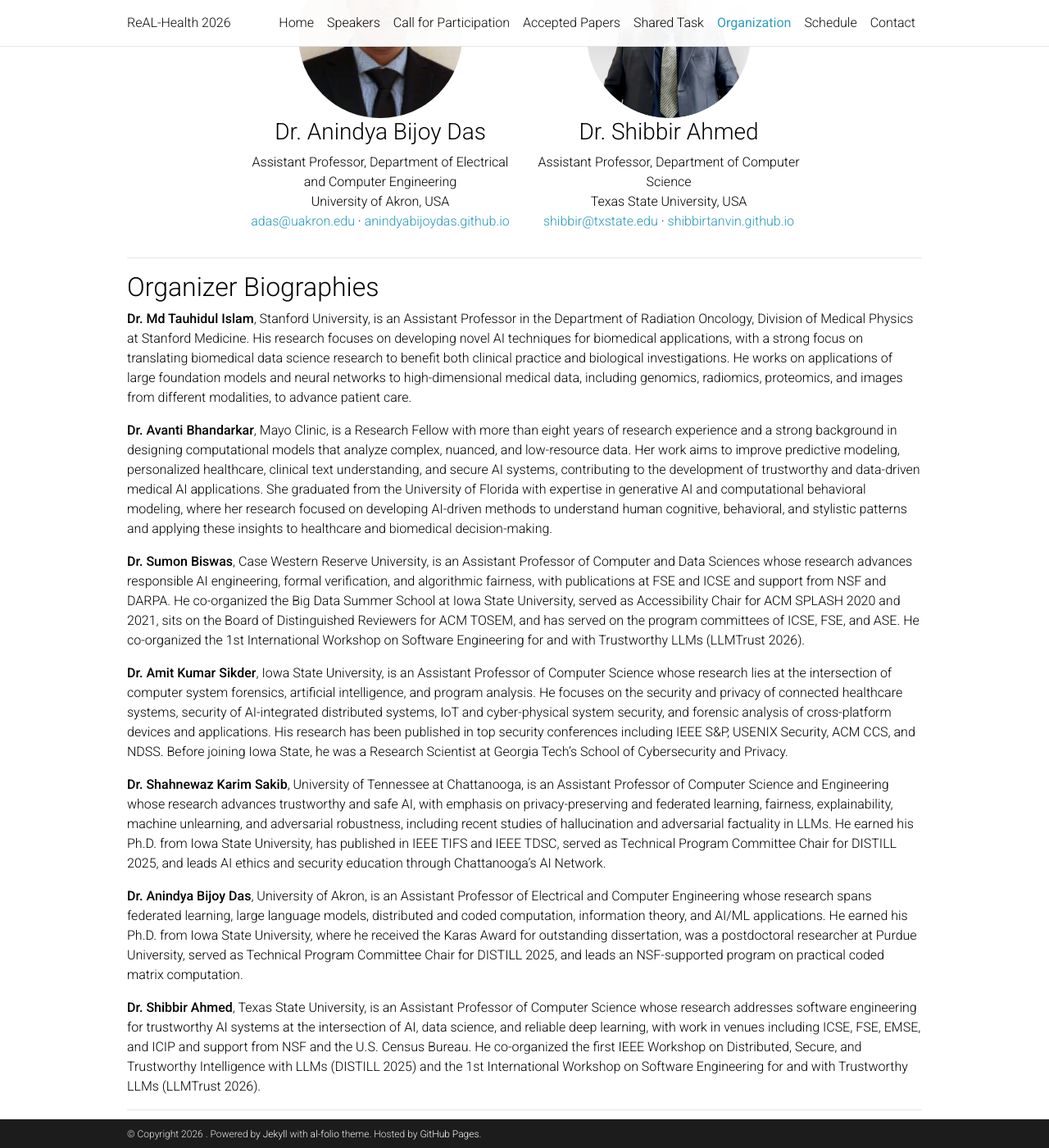
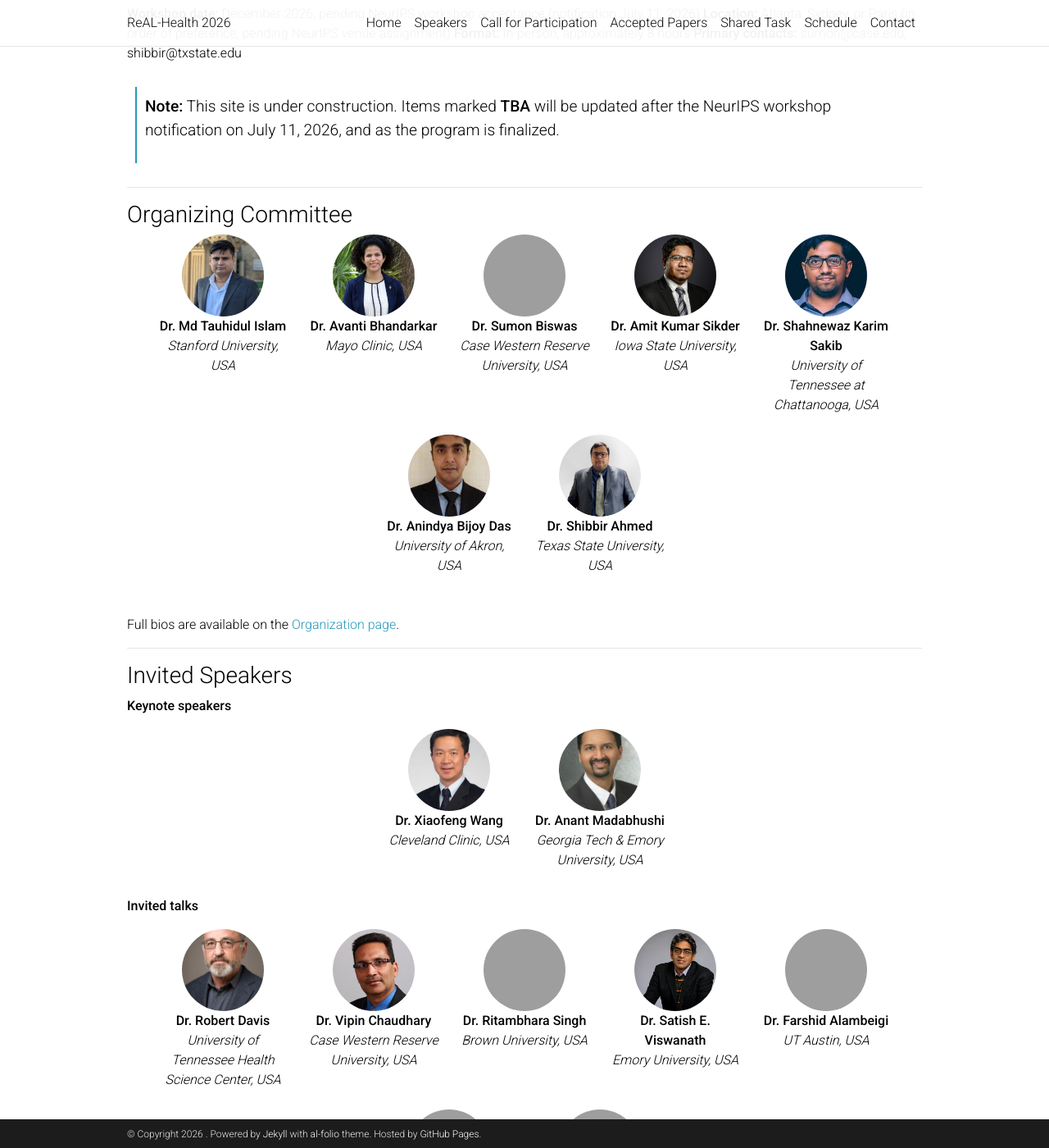
Before and after one commit to real-health-neurips/real-health-neurips.github.io, a Jekyll site: the page built from _pages/organization.md, in a window 1280 px wide and 1400 px high, scrolled down 1091 px. Shown: the whole window at 82% size. Built offline with Jekyll 4.4.1, drawn with Linux system fonts in a browser that asks for light colours; comment, search, counter and statistics services are not loaded; a style sheet for code colours, icons or effects is not loaded; some of the changed text lies outside the part shown; grey boxes are pictures that could not be loaded.

Commit message:
Update organization.md

```diff
--- a/_pages/organization.md
+++ b/_pages/organization.md
@@ -1,118 +1,231 @@
 ---
-layout: page
-title: "Organization"
-permalink: /organization/
-nav: true
-nav_order: 5
+layout: default
+title: "ReAL-Health 2026"
+permalink: /
+nav_order: 1
 ---
 
-# Organization
+<!-- Logo & Title side by side -->
+<div style="display:flex; align-items:center; justify-content:center; gap:1.5rem; margin:2rem 0; flex-wrap:wrap;">
+  <img
+    src="{{ '/assets/img/realhealth-logo.svg' | relative_url }}"
+    alt="ReAL-Health 2026 Logo"
+    style="width:120px; height:auto;"
+  />
+  <h1 style="margin:0; font-size:2.2rem; line-height:1.2;">
+    ReAL-Health 2026: Reliable AI in Healthcare
+  </h1>
+</div>
 
-## Organizing Committee
+<!-- Hero banner -->
+<div style="text-align:center; margin-bottom:2.5rem; padding:2.5rem 1rem; border-radius:14px;
+            background:linear-gradient(135deg,#0EA5A5 0%,#066B82 100%); color:#fff;">
+  <div style="font-size:1.35rem; font-weight:600;">Proposed for NeurIPS 2026</div>
+  <div style="font-size:1.05rem; margin-top:0.5rem;">December 2026 &nbsp;&bull;&nbsp; Atlanta (preferred), Sydney, or Paris &nbsp;&bull;&nbsp; Pending acceptance</div>
+  <div style="font-size:0.95rem; margin-top:0.6rem; opacity:0.95;">From research to the clinic: making AI in healthcare reliable, verifiable, private, and safe enough to deploy.</div>
+</div>
 
-<div class="team-container"
-     style="display:flex; justify-content:center; align-items:flex-start; gap:2rem; flex-wrap:wrap;">
+## Welcome
 
-  <div class="team-member" style="text-align:center; max-width:320px;">
+Welcome to **ReAL-Health 2026: Reliable AI in Healthcare**, a one-day workshop proposed for the **40th Annual Conference on Neural Information Processing Systems (NeurIPS 2026)**.
+
+Healthcare is the highest-stakes deployment frontier for modern AI. Foundation models and clinical large language models (LLMs) are entering triage, charting, prior authorization, summarization, decision support, and increasingly multi-step agentic workflows. Yet the techniques that make a model accurate on a benchmark are not the techniques that make it *deployable at the bedside*. Clinical deployment demands properties the broader ML community treats as secondary: calibrated uncertainty, faithful grounding in the patient record, fairness across protected and intersectional groups, robust behavior under distribution shift, privacy that survives federation and the right to be forgotten, security against adversarial manipulation of inputs and connected devices, traceable explanations that clinicians and regulators can audit, and meaningful human oversight when an agent acts on a patient's behalf.
+
+ReAL-Health convenes the machine learning, healthcare informatics, formal-methods, and security and privacy communities around a single question: **how do we engineer AI systems that are reliable enough to deploy in healthcare, and how do we prove it?** The workshop is built around two complementary directions:
+
+1. **Reliable AI by design.** Reliability and uncertainty quantification, hallucination mitigation and clinical grounding, privacy-preserving and federated learning across hospital networks, machine unlearning aligned with HIPAA and GDPR, adversarial robustness of clinical AI and connected medical devices, formal verification and assurance cases, explainability for clinical decision support, evaluation science beyond accuracy, and the safety of LLM-driven agents in real clinical workflows.
+
+2. **Deployment, regulation, and accountability.** Deployment experience reports from hospitals and industry, regulatory frameworks (FDA AI/ML SaMD, EU AI Act, NIST AI RMF) reframed as concrete engineering workflows, auditing and assurance for clinical AI, and human-AI collaboration that preserves agency and accountability.
+
+<p align="center">
+  <a href="https://real-health-neurips.github.io/">ReAL-Health 2026</a> &bull; A
+  <a href="https://neurips.cc/Conferences/2026">NeurIPS 2026</a> Workshop
+</p>
+
+**Workshop date:** December 2026, pending NeurIPS workshop acceptance (notification July 11, 2026)
+**Location:** Atlanta, Sydney, or Paris (in order of preference, pending NeurIPS venue assignment)
+**Format:** In-person, approximately 8 hours
+**Primary contacts:** sumon@case.edu, shibbir@txstate.edu
+
+> **Note:** This site is under construction. Items marked **TBA** will be updated after the NeurIPS workshop notification on July 11, 2026, and as the program is finalized.
+
+---
+
+### Organizing Committee
+
+<div style="display:flex; justify-content:center; align-items:flex-start; gap:1.5rem; flex-wrap:wrap; margin-bottom:3rem;">
+
+  <div style="text-align:center; width:160px;">
     <img src="{{ '/assets/img/people/islam.png' | relative_url }}"
-         alt="Md Tauhidul Islam" style="width:200px; height:200px; object-fit:cover; border-radius:50%;" />
-    <h3>Dr. Md Tauhidul Islam</h3>
-    <p>Assistant Professor, Department of Radiation Oncology, Division of Medical Physics<br>
-    Stanford Medicine, Stanford University, USA<br>
-    <a href="mailto:tauhid@stanford.edu">tauhid@stanford.edu</a></p>
+         alt="Md Tauhidul Islam" style="width:100px; height:100px; object-fit:cover; border-radius:50%;" />
+    <br><strong>Dr. Md Tauhidul Islam</strong><br><em>Stanford University, USA</em>
   </div>
 
-  <div class="team-member" style="text-align:center; max-width:320px;">
+  <div style="text-align:center; width:160px;">
     <img src="{{ '/assets/img/people/avanti.jpg' | relative_url }}"
-         alt="Avanti Bhandarkar" style="width:200px; height:200px; object-fit:cover; border-radius:50%;" />
-    <h3>Dr. Avanti Bhandarkar</h3>
-    <p>Research Fellow<br>
-    Mayo Clinic, USA<br>
-    <a href="mailto:bhandarkar.avanti@mayo.edu">bhandarkar.avanti@mayo.edu</a></p>
+         alt="Avanti Bhandarkar" style="width:100px; height:100px; object-fit:cover; border-radius:50%;" />
+    <br><strong>Dr. Avanti Bhandarkar</strong><br><em>Mayo Clinic, USA</em>
   </div>
 
-  <div class="team-member" style="text-align:center; max-width:320px;">
+  <div style="text-align:center; width:160px;">
     <img src="{{ '/assets/img/sumon.jpg' | relative_url }}"
-         alt="Sumon Biswas" style="width:200px; height:200px; object-fit:cover; border-radius:50%;" />
-    <h3>Dr. Sumon Biswas</h3>
-    <p>Assistant Professor, Department of Computer and Data Sciences<br>
-    Case Western Reserve University, USA<br>
-    <a href="mailto:sumon@case.edu">sumon@case.edu</a> &middot;
-    <a href="https://sumonbis.github.io/">sumonbis.github.io</a></p>
+         alt="Sumon Biswas" style="width:100px; height:100px; object-fit:cover; border-radius:50%;" />
+    <br><strong>Dr. Sumon Biswas</strong><br><em>Case Western Reserve University, USA</em>
   </div>
 
-  <div class="team-member" style="text-align:center; max-width:320px;">
+  <div style="text-align:center; width:160px;">
     <img src="{{ '/assets/img/people/amit.jpg' | relative_url }}"
-         alt="Amit Kumar Sikder" style="width:200px; height:200px; object-fit:cover; border-radius:50%;" />
-    <h3>Dr. Amit Kumar Sikder</h3>
-    <p>Assistant Professor, Department of Computer Science<br>
-    Iowa State University, USA<br>
-    <a href="mailto:aksikder@iastate.edu">aksikder@iastate.edu</a> &middot;
-    <a href="https://faculty.sites.iastate.edu/aksikder/">faculty.sites.iastate.edu/aksikder</a></p>
+         alt="Amit Kumar Sikder" style="width:100px; height:100px; object-fit:cover; border-radius:50%;" />
+    <br><strong>Dr. Amit Kumar Sikder</strong><br><em>Iowa State University, USA</em>
   </div>
 
-  <div class="team-member" style="text-align:center; max-width:320px;">
+  <div style="text-align:center; width:160px;">
     <img src="{{ '/assets/img/shahnewaz.jpg' | relative_url }}"
-         alt="Shahnewaz Karim Sakib" style="width:200px; height:200px; object-fit:cover; border-radius:50%;" />
-    <h3>Dr. Shahnewaz Karim Sakib</h3>
-    <p>Assistant Professor, Department of Computer Science and Engineering<br>
-    University of Tennessee at Chattanooga, USA<br>
-    <a href="mailto:shahnewazkarim-sakib@utc.edu">shahnewazkarim-sakib@utc.edu</a> &middot;
-    <a href="https://shahanewaz.github.io/">shahanewaz.github.io</a></p>
+         alt="Shahnewaz Karim Sakib" style="width:100px; height:100px; object-fit:cover; border-radius:50%;" />
+    <br><strong>Dr. Shahnewaz Karim Sakib</strong><br><em>University of Tennessee at Chattanooga, USA</em>
   </div>
 
-  <div class="team-member" style="text-align:center; max-width:320px;">
+  <div style="text-align:center; width:160px;">
     <img src="{{ '/assets/img/anindya.jpg' | relative_url }}"
-         alt="Anindya Bijoy Das" style="width:200px; height:200px; object-fit:cover; border-radius:50%;" />
-    <h3>Dr. Anindya Bijoy Das</h3>
-    <p>Assistant Professor, Department of Electrical and Computer Engineering<br>
-    University of Akron, USA<br>
-    <a href="mailto:adas@uakron.edu">adas@uakron.edu</a> &middot;
-    <a href="https://anindyabijoydas.github.io/portfolio/">anindyabijoydas.github.io</a></p>
+         alt="Anindya Bijoy Das" style="width:100px; height:100px; object-fit:cover; border-radius:50%;" />
+    <br><strong>Dr. Anindya Bijoy Das</strong><br><em>University of Akron, USA</em>
   </div>
 
-  <div class="team-member" style="text-align:center; max-width:320px;">
+  <div style="text-align:center; width:160px;">
     <img src="{{ '/assets/img/sahmed.jpg' | relative_url }}"
-         alt="Shibbir Ahmed" style="width:200px; height:200px; object-fit:cover; border-radius:50%;" />
-    <h3>Dr. Shibbir Ahmed</h3>
-    <p>Assistant Professor, Department of Computer Science<br>
-    Texas State University, USA<br>
-    <a href="mailto:shibbir@txstate.edu">shibbir@txstate.edu</a> &middot;
-    <a href="https://shibbirtanvin.github.io/">shibbirtanvin.github.io</a></p>
+         alt="Shibbir Ahmed" style="width:100px; height:100px; object-fit:cover; border-radius:50%;" />
+    <br><strong>Dr. Shibbir Ahmed</strong><br><em>Texas State University, USA</em>
   </div>
 
 </div>
 
----
-
-## Organizer Biographies
-
-**Dr. Md Tauhidul Islam**, Stanford University, is an Assistant Professor in the Department of Radiation Oncology, Division of Medical Physics at Stanford Medicine. His research focuses on developing novel AI techniques for biomedical applications, with a strong focus on translating biomedical data science research to benefit both clinical practice and biological investigations. He works on applications of large foundation models and neural networks to high-dimensional medical data, including genomics, radiomics, proteomics, and images from different modalities, to advance patient care.
-
-**Dr. Avanti Bhandarkar**, Mayo Clinic, is a Research Fellow with more than eight years of research experience and a strong background in designing computational models that analyze complex, nuanced, and low-resource data. Her work aims to improve predictive modeling, personalized healthcare, clinical text understanding, and secure AI systems, contributing to the development of trustworthy and data-driven medical AI applications. She graduated from the University of Florida with expertise in generative AI and computational behavioral modeling, where her research focused on developing AI-driven methods to understand human cognitive, behavioral, and stylistic patterns and applying these insights to healthcare and biomedical decision-making.
-
-**Dr. Sumon Biswas**, Case Western Reserve University, is an Assistant Professor of Computer and Data Sciences whose research advances responsible AI engineering, formal verification, and algorithmic fairness, with publications at FSE and ICSE and support from NSF and DARPA. He co-organized the Big Data Summer School at Iowa State University, served as Accessibility Chair for ACM SPLASH 2020 and 2021, sits on the Board of Distinguished Reviewers for ACM TOSEM, and has served on the program committees of ICSE, FSE, and ASE. He co-organized the 1st International Workshop on Software Engineering for and with Trustworthy LLMs (LLMTrust 2026).
-
-**Dr. Amit Kumar Sikder**, Iowa State University, is an Assistant Professor of Computer Science whose research lies at the intersection of computer system forensics, artificial intelligence, and program analysis. He focuses on the security and privacy of connected healthcare systems, security of AI-integrated distributed systems, IoT and cyber-physical system security, and forensic analysis of cross-platform devices and applications. His research has been published in top security conferences including IEEE S&P, USENIX Security, ACM CCS, and NDSS. Before joining Iowa State, he was a Research Scientist at Georgia Tech's School of Cybersecurity and Privacy.
-
-**Dr. Shahnewaz Karim Sakib**, University of Tennessee at Chattanooga, is an Assistant Professor of Computer Science and Engineering whose research advances trustworthy and safe AI, with emphasis on privacy-preserving and federated learning, fairness, explainability, machine unlearning, and adversarial robustness, including recent studies of hallucination and adversarial factuality in LLMs. He earned his Ph.D. from Iowa State University, has published in IEEE TIFS and IEEE TDSC, served as Technical Program Committee Chair for DISTILL 2025, and leads AI ethics and security education through Chattanooga's AI Network.
-
-**Dr. Anindya Bijoy Das**, University of Akron, is an Assistant Professor of Electrical and Computer Engineering whose research spans federated learning, large language models, distributed and coded computation, information theory, and AI/ML applications. He earned his Ph.D. from Iowa State University, where he received the Karas Award for outstanding dissertation, was a postdoctoral researcher at Purdue University, served as Technical Program Committee Chair for DISTILL 2025, and leads an NSF-supported program on practical coded matrix computation.
-
-**Dr. Shibbir Ahmed**, Texas State University, is an Assistant Professor of Computer Science whose research addresses software engineering for trustworthy AI systems at the intersection of AI, data science, and reliable deep learning, with work in venues including ICSE, FSE, EMSE, and ICIP and support from NSF and the U.S. Census Bureau. He co-organized the first IEEE Workshop on Distributed, Secure, and Trustworthy Intelligence with LLMs (DISTILL 2025) and the 1st International Workshop on Software Engineering for and with Trustworthy LLMs (LLMTrust 2026).
+Full bios are available on the [Organization page]({{ '/organization/' | relative_url }}).
 
 ---
 
-## Program Committee
+### Invited Speakers
+
+**Keynote speakers**
+
+<div style="display:flex; justify-content:center; align-items:flex-start; gap:1.5rem; flex-wrap:wrap; margin-bottom:2rem;">
+
+  <div style="text-align:center; width:160px;">
+    <img src="{{ '/assets/img/people/xiaofeng.jpg' | relative_url }}"
+         alt="Xiaofeng Wang" style="width:100px; height:100px; object-fit:cover; border-radius:50%;" />
+    <br><strong>Dr. Xiaofeng Wang</strong><br><em>Cleveland Clinic, USA</em>
+  </div>
+
+  <div style="text-align:center; width:160px;">
+    <img src="{{ '/assets/img/people/anant.jpg' | relative_url }}"
+         alt="Anant Madabhushi" style="width:100px; height:100px; object-fit:cover; border-radius:50%;" />
+    <br><strong>Dr. Anant Madabhushi</strong><br><em>Georgia Tech &amp; Emory University, USA</em>
+  </div>
+
+</div>
+
+**Invited talks**
+
+<div style="display:flex; justify-content:center; align-items:flex-start; gap:1.5rem; flex-wrap:wrap; margin-bottom:3rem;">
+
+  <div style="text-align:center; width:160px;">
+    <img src="{{ '/assets/img/people/robert.jpg' | relative_url }}"
+         alt="Robert Davis" style="width:100px; height:100px; object-fit:cover; border-radius:50%;" />
+    <br><strong>Dr. Robert Davis</strong><br><em>University of Tennessee Health Science Center, USA</em>
+  </div>
+
+  <div style="text-align:center; width:160px;">
+    <img src="{{ '/assets/img/people/vipin.jpg' | relative_url }}"
+         alt="Vipin Chaudhary" style="width:100px; height:100px; object-fit:cover; border-radius:50%;" />
+    <br><strong>Dr. Vipin Chaudhary</strong><br><em>Case Western Reserve University, USA</em>
+  </div>
+
+  <div style="text-align:center; width:160px;">
+    <img src="{{ '/assets/img/people/ritambhara.jpg' | relative_url }}"
+         alt="Ritambhara Singh" style="width:100px; height:100px; object-fit:cover; border-radius:50%;" />
+    <br><strong>Dr. Ritambhara Singh</strong><br><em>Brown University, USA</em>
+  </div>
+
+  <div style="text-align:center; width:160px;">
+    <img src="{{ '/assets/img/people/satish.jpg' | relative_url }}"
+         alt="Satish E. Viswanath" style="width:100px; height:100px; object-fit:cover; border-radius:50%;" />
+    <br><strong>Dr. Satish E. Viswanath</strong><br><em>Emory University, USA</em>
+  </div>
+
+  <div style="text-align:center; width:160px;">
+    <img src="{{ '/assets/img/people/farshid.jpg' | relative_url }}"
+         alt="Farshid Alambeigi" style="width:100px; height:100px; object-fit:cover; border-radius:50%;" />
+    <br><strong>Dr. Farshid Alambeigi</strong><br><em>UT Austin, USA</em>
+  </div>
+
+  <div style="text-align:center; width:160px;">
+    <img src="{{ '/assets/img/people/shuoli.jpg' | relative_url }}"
+         alt="Shuo Li" style="width:100px; height:100px; object-fit:cover; border-radius:50%;" />
+    <br><strong>Dr. Shuo Li</strong><br><em>CWRU &amp; Case Comprehensive Cancer Center, USA</em>
+  </div>
+
+  <div style="text-align:center; width:160px;">
+    <img src="{{ '/assets/img/people/hanson.jpg' | relative_url }}"
+         alt="Heidi Hanson" style="width:100px; height:100px; object-fit:cover; border-radius:50%;" />
+    <br><strong>Dr. Heidi Hanson</strong><br><em>Oak Ridge National Laboratory, USA</em>
+  </div>
+
+</div>
+
+Full speaker details on the [Speakers page]({{ '/speakers/' | relative_url }}).
+
+---
+
+## Participation
+
+ReAL-Health welcomes original short papers, extended abstracts, deployment experience reports, datasets, benchmarks, and position papers. Speculative work and negative results are explicitly in scope.
+
+### Submission Types
+- **Short papers** (4 pages plus references): novel research, methods, or systems.
+- **Extended abstracts** (2 pages): work in progress, position papers, tool or benchmark previews.
+- **Experience reports**: deployment lessons from hospitals, industry, or regulators.
+
+- **Submission site:** OpenReview (link TBA)
+- **Review process:** Double-blind, three program-committee reviews per submission, structured rubric.
+
+### Important Dates (NeurIPS 2026 timeline)
+
+| Milestone | Date |
+| --- | --- |
+| Workshop acceptance notification (to organizers) | July 11, 2026 |
+| CFP and OpenReview site live | Within two weeks of acceptance |
+| Suggested submission deadline | August 29, 2026 (AoE) |
+| Author notification (mandatory) | September 29, 2026 (AoE) |
+| Camera-ready and program | Late October 2026 |
+| Workshop | December 2026 |
+
+> All accepted contributions are non-archival per NeurIPS workshop policy and may appear on OpenReview at authors' option.
+
+Full details on the [Call for Participation page]({{ '/call-for-papers/' | relative_url }}).
+
+### Shared Task
+
+ReAL-Health 2026 will host a community shared task on **reliability and safety in patient-facing LLMs**, built on the publicly available HealthBench rubric. Participants train or prompt models, or build safety guardrails, evaluated against physician-written rubrics covering safety, factuality, refusal behavior, and communication. Top systems present spotlight talks at the workshop, and **Best System** and **Best Student System** awards will be announced at closing. Participation does not require a paper submission.
+
+Full task details, dataset, and timeline on the [Shared Task page]({{ '/shared-task/' | relative_url }}).
+
+---
+
+### Program
+
+The full one-day program spans approximately 8 hours, mixing keynotes, contributed sessions, poster sessions, a panel, and a cross-community working discussion. See the [Schedule page]({{ '/schedule/' | relative_url }}).
+
+---
+
+### Technical Program Committee Members
 
 Our Technical Program Committee comprises researchers spanning machine learning reliability, clinical informatics, security and privacy, federated learning, and software engineering for AI. Members below have confirmed their participation in reviewing for ReAL-Health 2026.
 
 <div style="display:flex; justify-content:center; align-items:flex-start; gap:1.5rem; flex-wrap:wrap; margin-bottom:3rem;">
 
   <div style="text-align:center; width:160px;">
-    <img src="{{ '/assets/img/people/akond.jpg' | relative_url }}"
-         alt="Akond Rahman" style="width:100px; height:100px; object-fit:cover; border-radius:50%;" />
-    <br><strong>Dr. Akond Rahman</strong><br><em>Auburn University, USA</em>
+    <img src="{{ '/assets/img/people/rahul.jpg' | relative_url }}"
+         alt="Rahul Singh" style="width:100px; height:100px; object-fit:cover; border-radius:50%;" />
+    <br><strong>Dr. Rahul Singh</strong><br><em>University of Rhode Island, USA</em>
   </div>
 
   <div style="text-align:center; width:160px;">
@@ -313,6 +426,30 @@ Our Technical Program Committee comprises researchers spanning machine learning
     <br><strong>Dr. Feixiong Cheng</strong><br><em>Cleveland Clinic, USA</em>
   </div>
 
+  <div style="text-align:center; width:160px;">
+    <img src="{{ '/assets/img/people/dewan.jpg' | relative_url }}"
+         alt="Dewan Fahim Noor" style="width:100px; height:100px; object-fit:cover; border-radius:50%;" />
+    <br><strong>Dr. Dewan Fahim Noor</strong><br><em>Tuskegee University, USA</em>
+  </div>
+
+  <div style="text-align:center; width:160px;">
+    <img src="{{ '/assets/img/people/chaoyan.jpg' | relative_url }}"
+         alt="Chao Yan" style="width:100px; height:100px; object-fit:cover; border-radius:50%;" />
+    <br><strong>Dr. Chao Yan</strong><br><em>Vanderbilt University, USA</em>
+  </div>
+
+  <div style="text-align:center; width:160px;">
+    <img src="{{ '/assets/img/people/yinghui.jpg' | relative_url }}"
+         alt="Yinghui Wu" style="width:100px; height:100px; object-fit:cover; border-radius:50%;" />
+    <br><strong>Dr. Yinghui Wu</strong><br><em>Case Western Reserve University, USA</em>
+  </div>
+
+  <div style="text-align:center; width:160px;">
+    <img src="{{ '/assets/img/people/jing.jpg' | relative_url }}"
+         alt="Jing Li" style="width:100px; height:100px; object-fit:cover; border-radius:50%;" />
+    <br><strong>Dr. Jing Li</strong><br><em>Case Western Reserve University, USA</em>
+  </div>
+
 </div>
 
-The committee will be expanded as the program nears. To express interest in serving as a reviewer, please [contact the organizers]({{ '/contact/' | relative_url }}).
+The full program committee is also listed on the [Organization page]({{ '/organization/' | relative_url }}).
```
